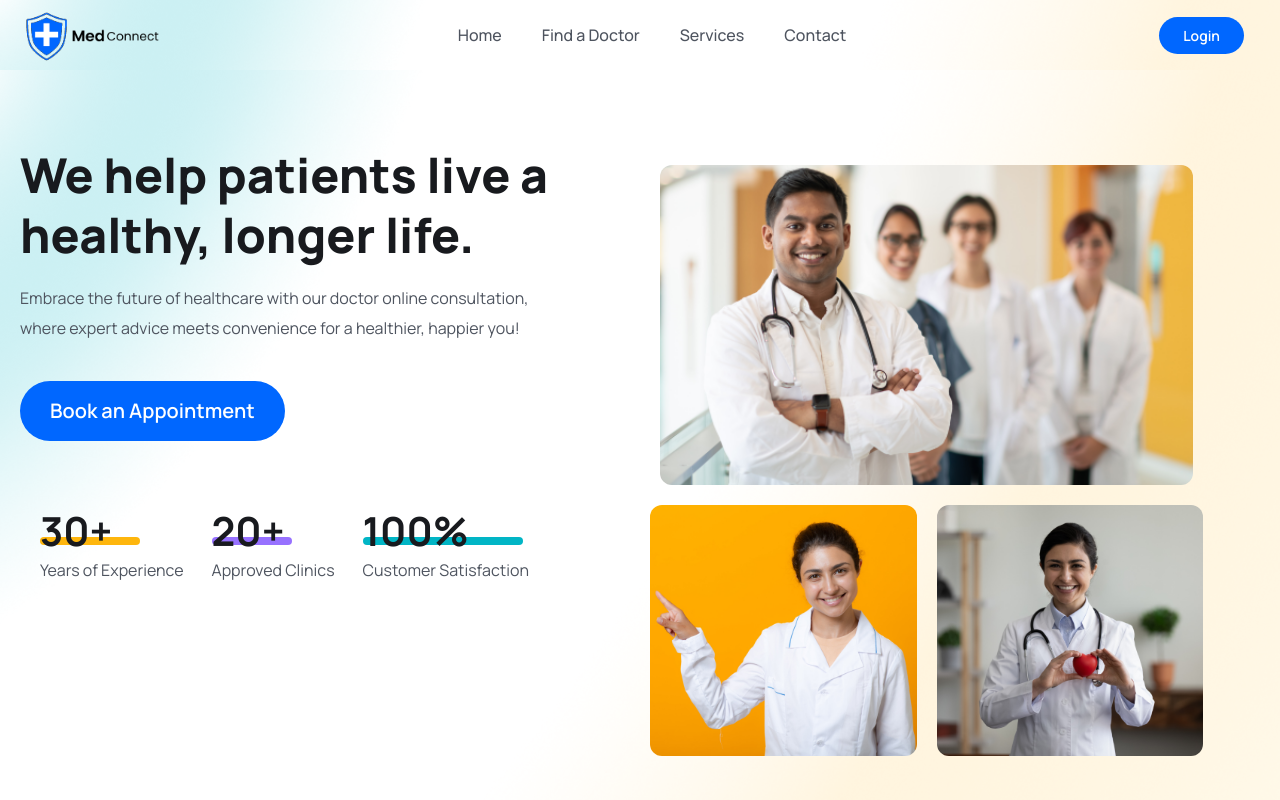
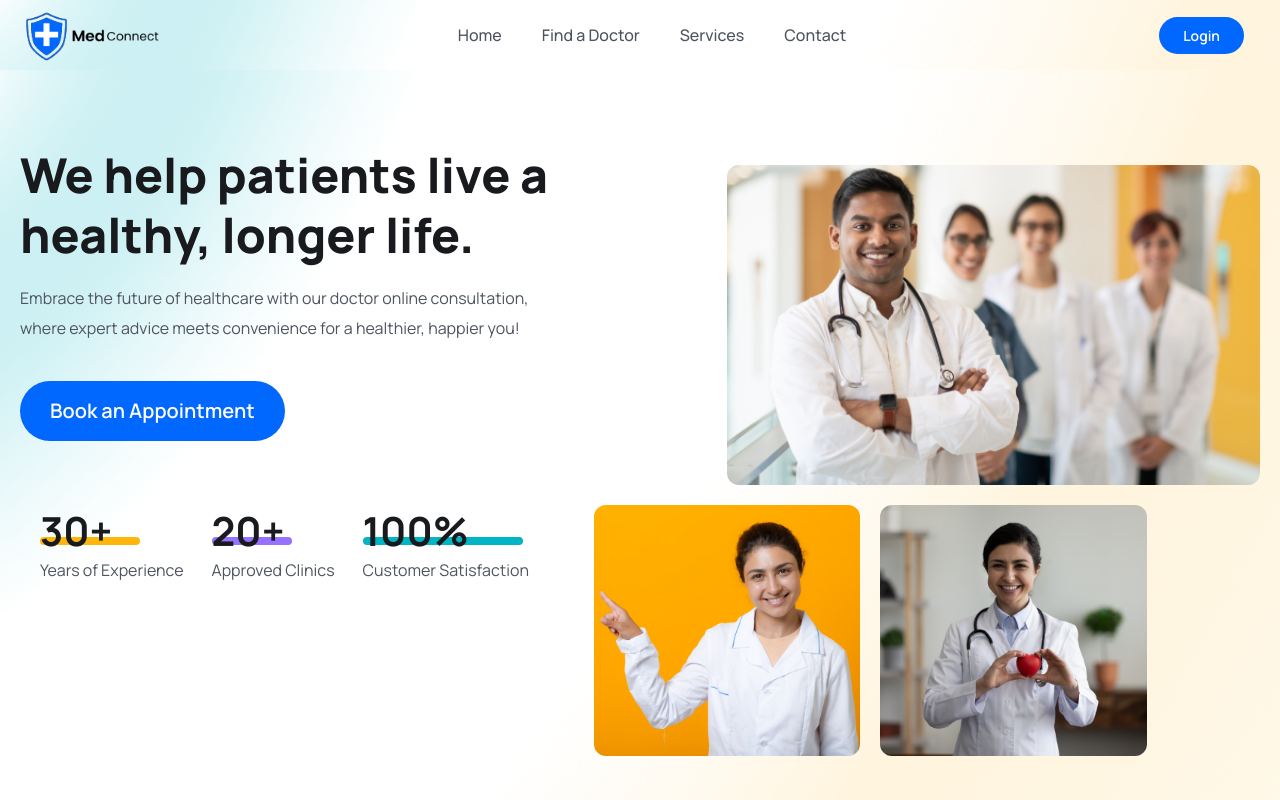
Before and after one commit to aashish-dhiman/MedConnect, a React (Vite) app in the folder frontend/: page / in a window 1280 px wide. Shown: the top 800 px of the page. Built offline with nearby package versions, Linux system fonts and the light colour scheme.

Commit message:
alignment fixed

```diff
--- a/frontend/src/components/hero/Hero.jsx
+++ b/frontend/src/components/hero/Hero.jsx
@@ -56,14 +56,14 @@ const Hero = () => {
 
                     {/* ============= hero images ============ */}
                     <div className="flex gap-[20px] flex-col w-full mt-5">
-                        <div className="flex items-center justify-center">
+                        <div className="flex items-center justify-end">
                             <img
                                 src={heroImg01}
                                 alt="doctor picture"
                                 className=" rounded-xl w-[80%] "
                             />
                         </div>
-                        <div className="flex flex-row justify-center gap-[20px]">
+                        <div className="flex flex-row justify-start gap-[20px]">
                             <img
                                 src={heroImg02}
                                 alt="doctor picture"
```
